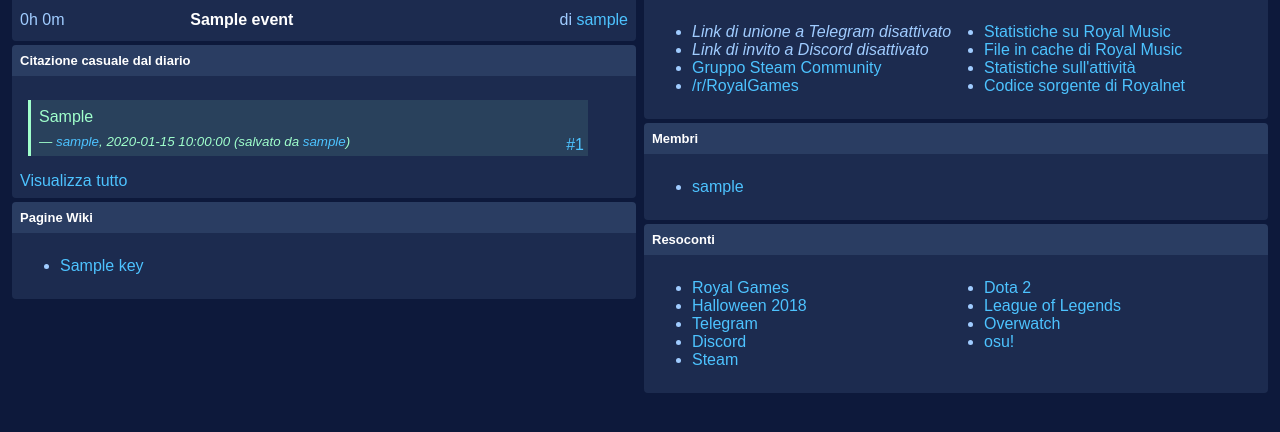
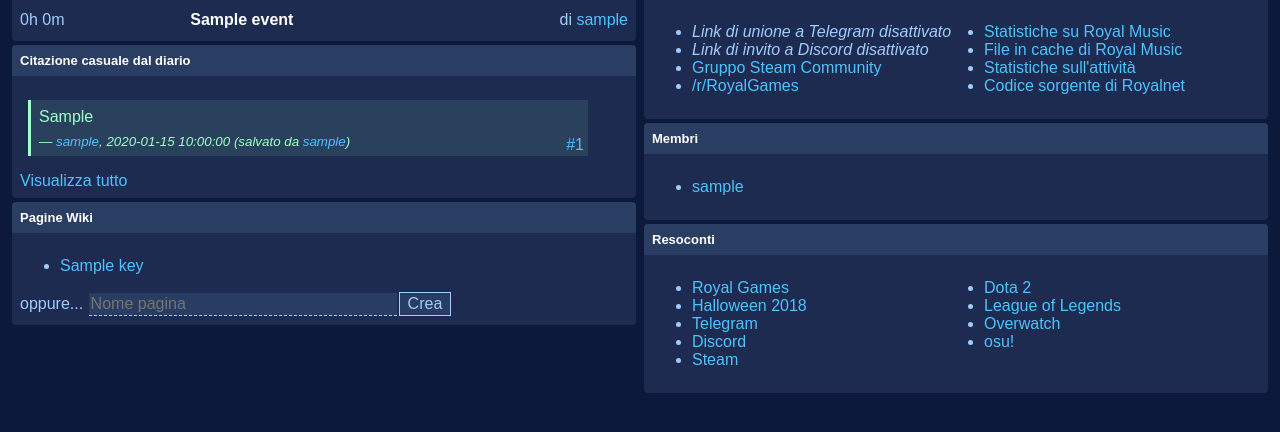
Before and after one commit to Steffo99/royalnet-5, a Flask app: template templates/main.html in a window 1280 px wide. Shown: the part 173-605 px from the top of the page. Run offline with Flask 2, Linux system fonts and the light colour scheme; the template is opened without the code that fills it: most values are stand-ins (such as "Sample title", 1, 10 or a date in 2020); style sheets or scripts are compiled from the project's sources; parts of the project's set-up code (start-up, migrations or seed data) failed here and were passed over; some libraries are stand-ins or nearby versions.

Commit message:
Add create wiki page button

```diff
--- a/static/nryg.less
+++ b/static/nryg.less
@@ -85,6 +85,10 @@ input[type="text"], input[type="password"] {
     font-size: medium;
     font-family: sans-serif;
     width: 100%;
+
+    &.half {
+        width: 50%;
+    }
 }
 
 textarea {
--- a/templates/components/wikibox.html
+++ b/templates/components/wikibox.html
@@ -1,3 +1,9 @@
+<script>
+    function createpage() {
+        var key = document.getElementById("input-key").value;
+        window.location.href = `/wiki/${key}`;
+    }
+</script>
 <div class="box">
     <div class="upper-box">
         Pagine Wiki
@@ -8,5 +14,6 @@
                 <li><a href="/wiki/{{ page.key }}">{{ page.key }}</a></li>
             {% endfor %}
         </ul>
+        oppure... <input id="input-key" name="key" type="text" placeholder="Nome pagina" class="half"><button onclick="createpage()">Crea</button>
     </div>
 </div>
```
